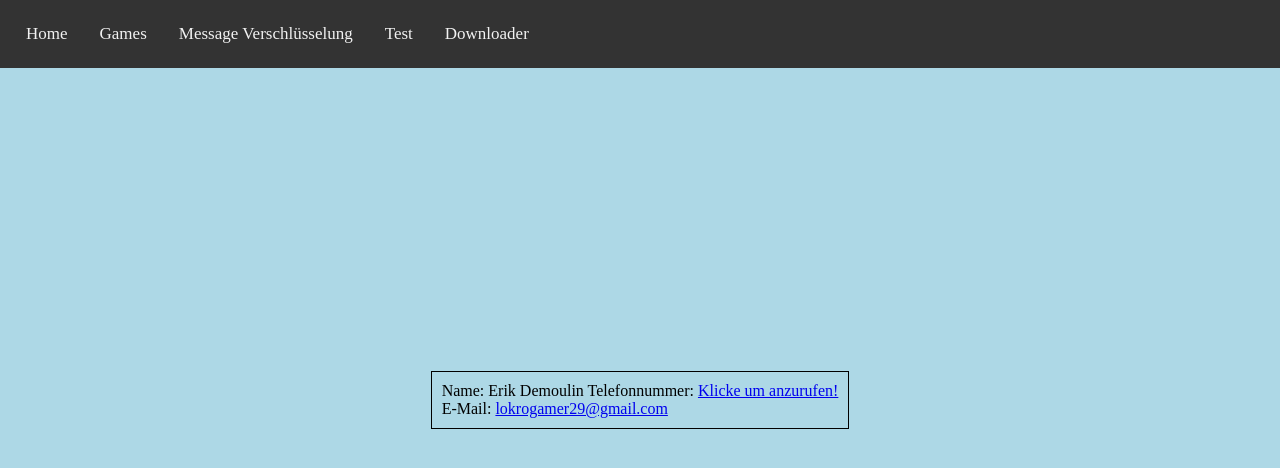
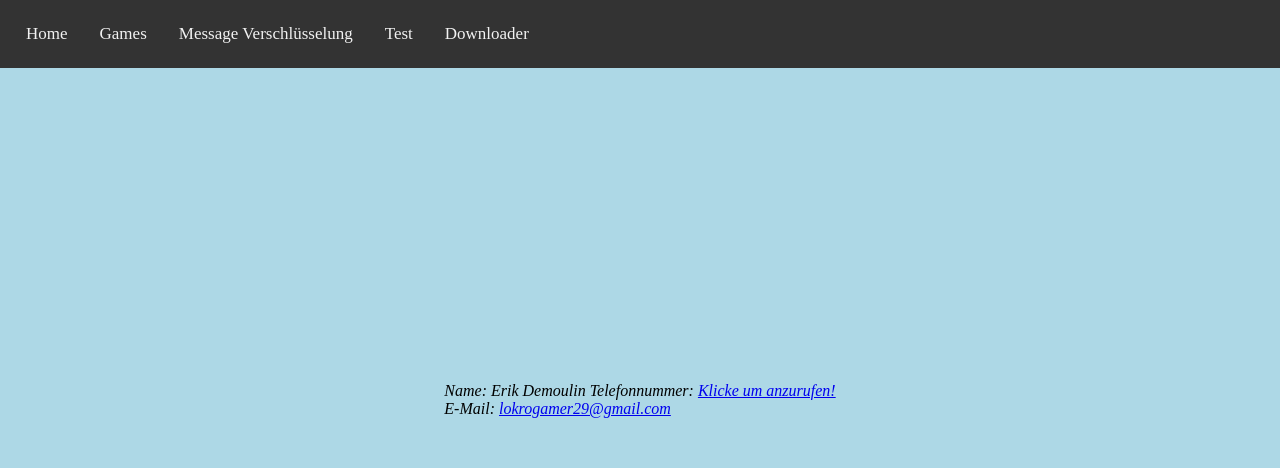
Before and after one commit to Lokrogaming/lokrogaming.github.io, a website: page about.html in a window 1280 px wide. Drawn offline with Linux system fonts and the light colour scheme.

Commit message:
Update about.html

```diff
--- a/about.html
+++ b/about.html
@@ -4,14 +4,7 @@
     <title>About me</title>
     <link rel="stylesheet" href="style.css">
     <style>
-      address {
-        border: 1px solid black;
-        padding: 10px;
-        width: fit-content;
-        border-radius: 0;
-        margin: 20px;
-        font-style: normal;
-      }
+
     </style>
   </head>
   <body>
```
